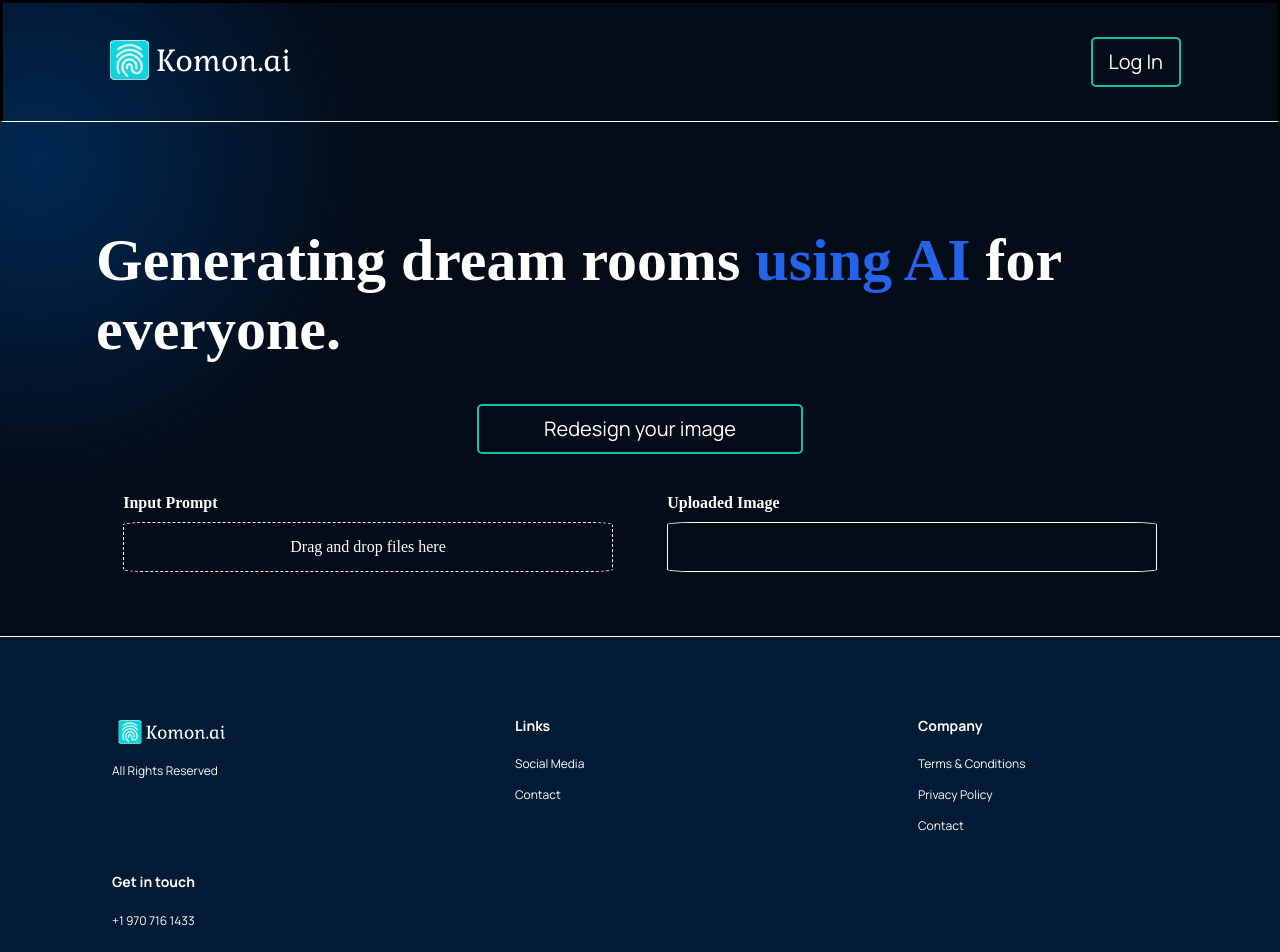
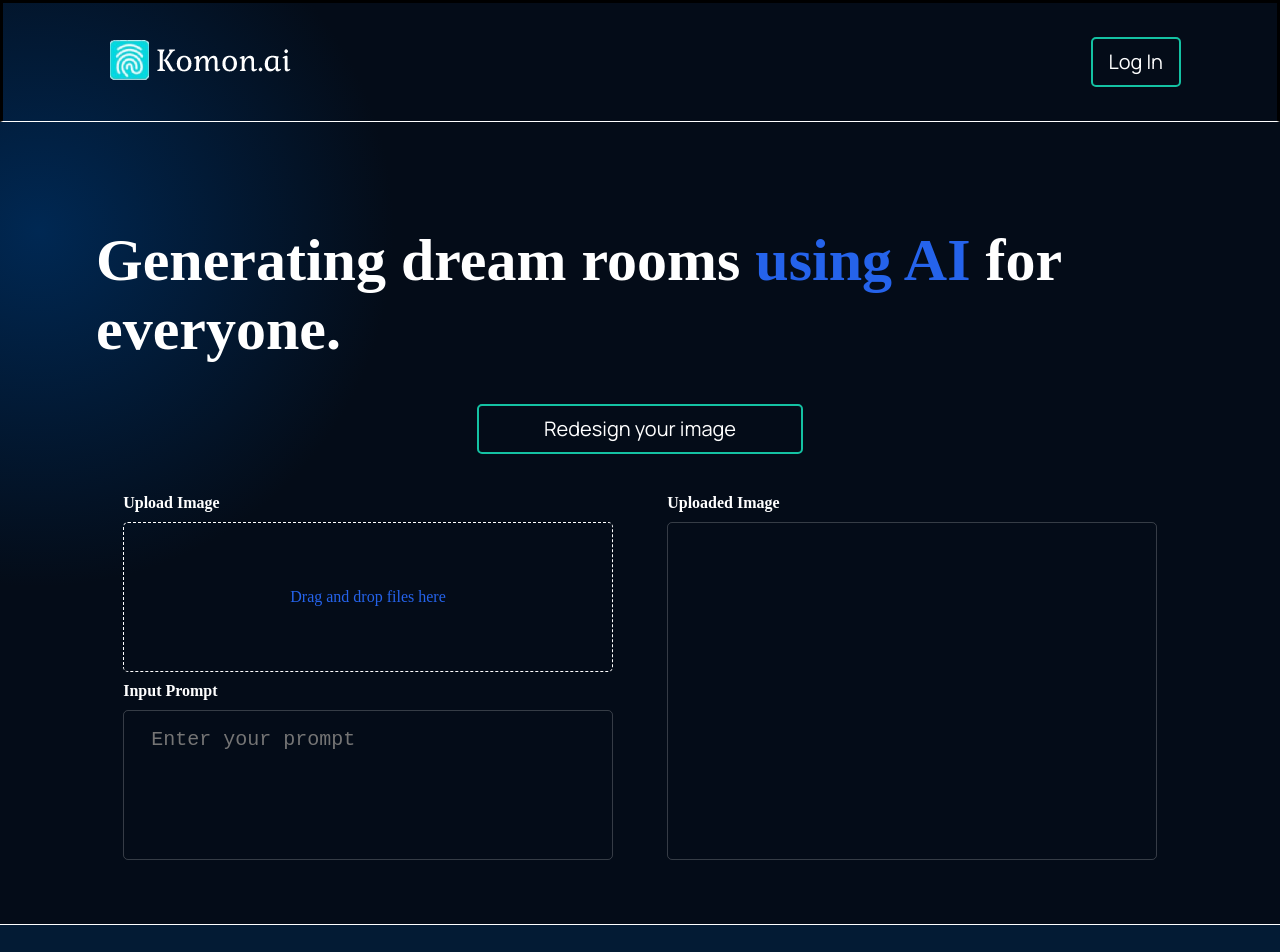
Before and after one commit to GloryDream413/IMG2IMG, a React (Create React App) app in the folder frontend/: page /dream in a window 1280 px wide. Shown: the top 952 px of the page. Built offline with nearby package versions, Linux system fonts and the light colour scheme.

Commit message:
Upload Interface changed.

```diff
--- a/frontend/src/components/dream/Dream.jsx
+++ b/frontend/src/components/dream/Dream.jsx
@@ -1,4 +1,4 @@
-import React, { useCallback } from 'react';
+import React, { useCallback, useState } from 'react';
 import './dream.css';
 import { useDropzone } from 'react-dropzone';
 import { Link } from 'react-router-dom';
@@ -22,6 +22,12 @@ function UploadDropZone() {
 }
 
 export const Dream = () => {
+
+  const [prompt, setPrompt] = useState('')
+  const onPromptChange = (event) => {
+    setPrompt(event.target.value);
+  };
+
   return (
     <div className="gpt3__header section__padding" id="home">
       <div className='generate'>
@@ -32,8 +38,16 @@ export const Dream = () => {
       </div>
       <div className="gpt3__header-content">
         <div className="original">
+          <h2>Upload Image</h2>
+          <UploadDropZone />
           <h2>Input Prompt</h2>
-          <UploadDropZone />
+          <textarea
+            className="desc"
+            placeholder="Enter your prompt"
+            name="prompt"
+            value={prompt}
+            onChange={onPromptChange}
+          ></textarea>
         </div>
         <div className="generated">
           <h2>Uploaded Image</h2>
--- a/frontend/src/components/dream/dream.css
+++ b/frontend/src/components/dream/dream.css
@@ -72,28 +72,52 @@
 
 .gpt3__header-content .Uploaded {
   margin-top: 10px;
-  border-radius: 5%;
-  border-color: #fff;
-  border-style: solid;
-  border-width: 1px;
+  border-radius: 5px;
+  border: 1px solid hsla(0, 0%, 100%, 0.2);
   width: 100%;
   height: 100%;
 }
 
 .upload-container {
   margin-top: 10px;
+  margin-bottom: 10px;
   display: flex;
   justify-content: center;
   align-items: center;
   width: 100%;
-  height: 50px;
+  height: 150px;
   border-style: solid;
   border-color: #fff;
   border-width: 1px;
-  border-radius: 5%;
+  border-radius: 5px;
   border-style: dashed;
 }
 
 .upload-container p {
-  color: #fff;
+  color:#2563eb;
 }
+
+.desc {
+  margin-top: 10px;
+  border-radius: 5px;
+  color: #b9b9bf;
+  font-size: 20px;
+  height: 150px;
+  line-height: 1.6;
+}
+
+textarea {
+  background: transparent;
+  border: 1px solid hsla(0, 0%, 100%, 0.2);
+  border-radius: 0;
+  box-shadow: none;
+  color: #565660;
+  font-family: IBM Plex Mono, monospace;
+  font-size: 17px;
+  height: 64px;
+  line-height: 28px;
+  outline: 0;
+  padding: 13px 15px 13px 27px;
+  width: 100%;
+  resize: none;
+}
```
